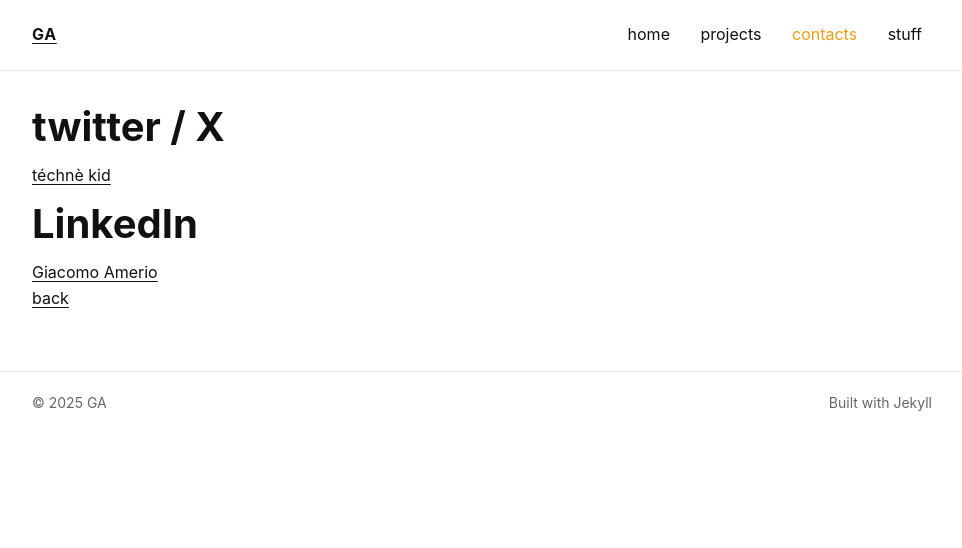
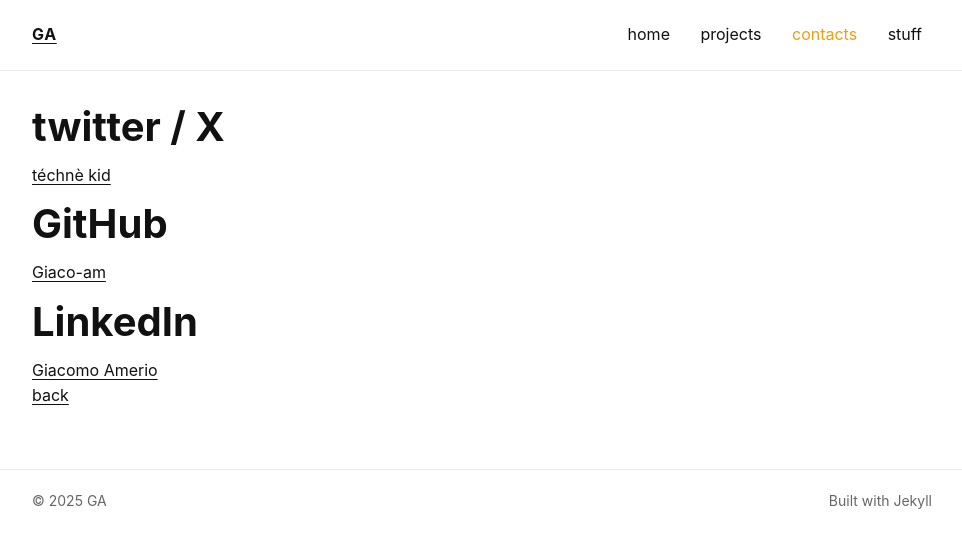
Before and after one commit to Giaco-am/Giaco-am.github.io, a Jekyll site: the page built from contact.md, in a window 1280 px wide. Shown: the top 548 px of the page, without its empty margins (158-1120 px from the left). Built offline with Jekyll 4.4.1, drawn with Linux system fonts in a browser that asks for light colours.

Commit message:
add github

```diff
--- a/contact.md
+++ b/contact.md
@@ -7,6 +7,9 @@ permalink: /contact/
 # twitter / X
 [téchnè kid](https://x.com/techne_kid)
 
+# GitHub
+[Giaco-am](https://github.com/Giaco-am)
+
 # LinkedIn
 [Giacomo Amerio](www.linkedin.com/in/giacomo-amerio-ab103329a)
 <br>
```
